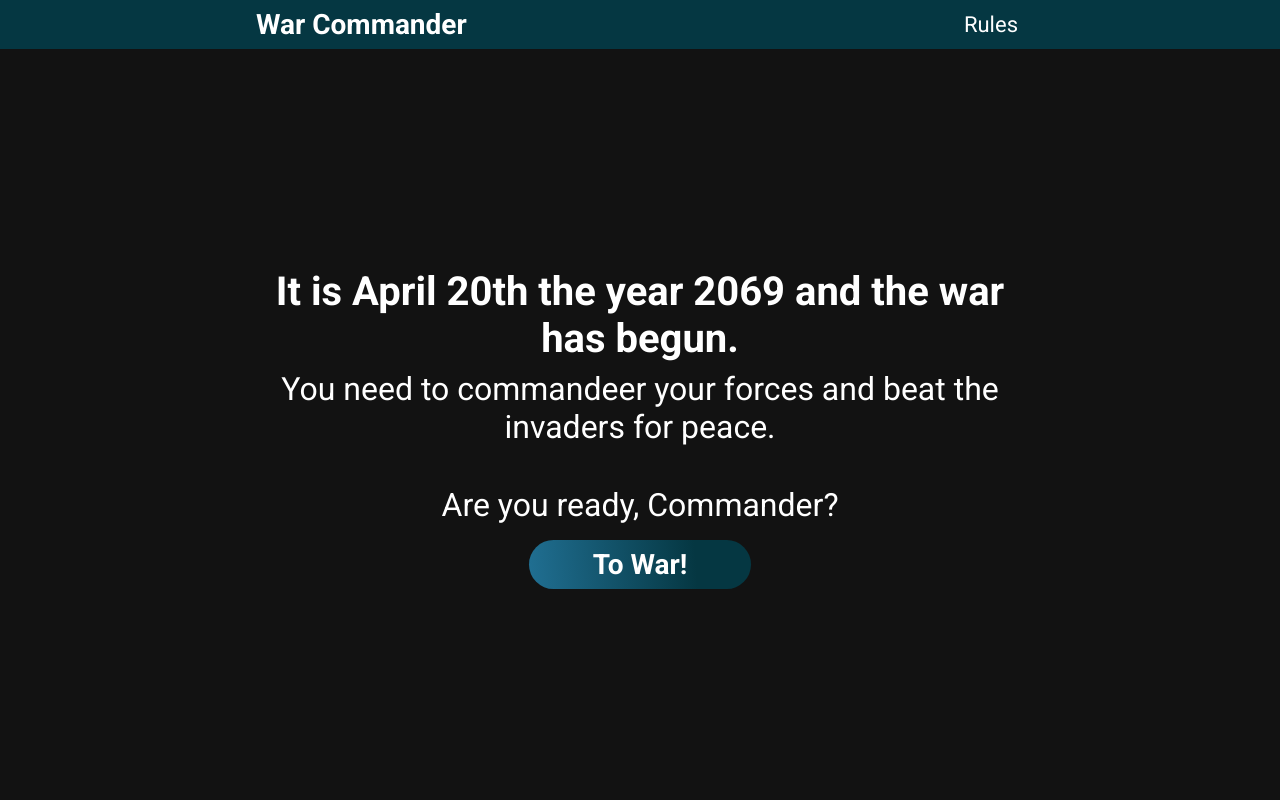
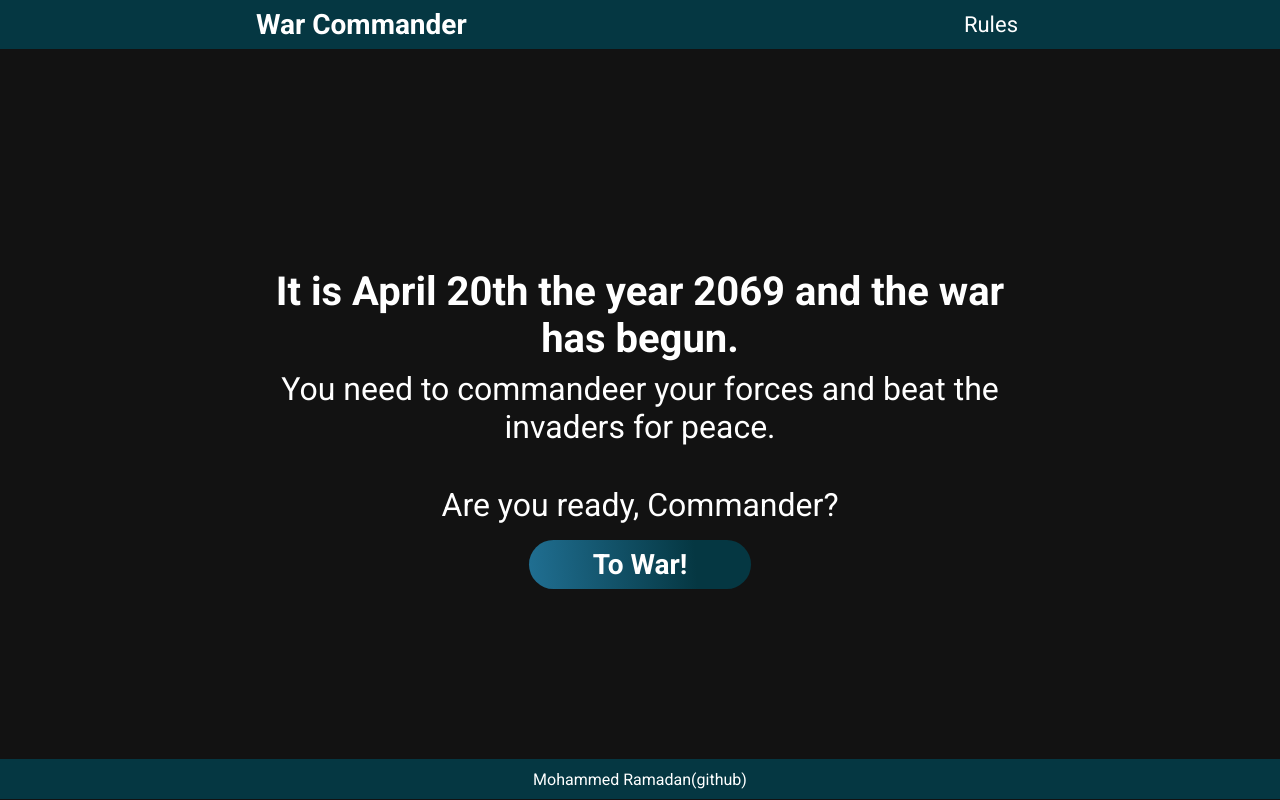
Before and after one commit to imohammedramadan/TOP-rock-paper-scissors, a plain HTML site: page index.html in a window 1280 px wide. Drawn offline with Linux system fonts and the light colour scheme.

Commit message:
add new images enh: flipped computer units horizontally

```diff
--- a/index.html
+++ b/index.html
@@ -170,6 +170,9 @@
     </div>
   </main>
   <!-- main end -->
+  <footer>
+    <a href="https://github.com/imohammedramadan" target="_blank">Mohammed Ramadan(github)</a>
+  </footer>
   <script src="./main.js"></script>
 </body>
 
--- a/style.css
+++ b/style.css
@@ -134,7 +134,7 @@ header {
 
 /* main start */
 main {
-	height: calc(100vh - 50px);
+	height: calc(100vh - (50px + 40px));
 	display: flex;
 }
 /* intro container start */
@@ -243,6 +243,10 @@ main {
 	height: 104px;
 	width: 104px;
 }
+
+.computer-unit img{
+  transform: scaleX(-1);
+}
 /* score container end */
 /* player choices start */
 .player-choices {
@@ -320,7 +324,23 @@ main {
 /* war status end */
 /* game container end */
 /* main end */
+/* footer */
+footer {
+	background-color: var(--header);
+	padding: 10.5px;
+	text-align: center;
+}
 
+footer a {
+	text-decoration: none;
+	color: var(--font-color);
+	cursor: pointer;
+	transition: all 0.1s ease-in-out;
+}
+footer a:hover {
+	color: var(--cyan);
+}
+/* footer */
 /* animations start */
 @keyframes fade-in {
 	0% {
```
Also changed, not shown: assets/Anti-Air.png, assets/Plane.png, assets/Sword-Draw.png, assets/Sword-Lose.png, assets/Sword-Win.png, assets/Tank.png.
